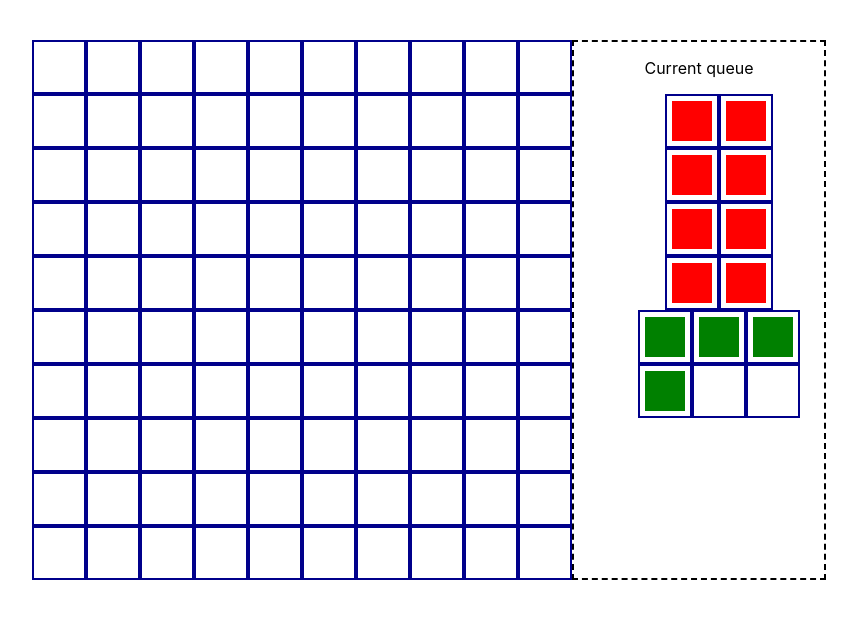
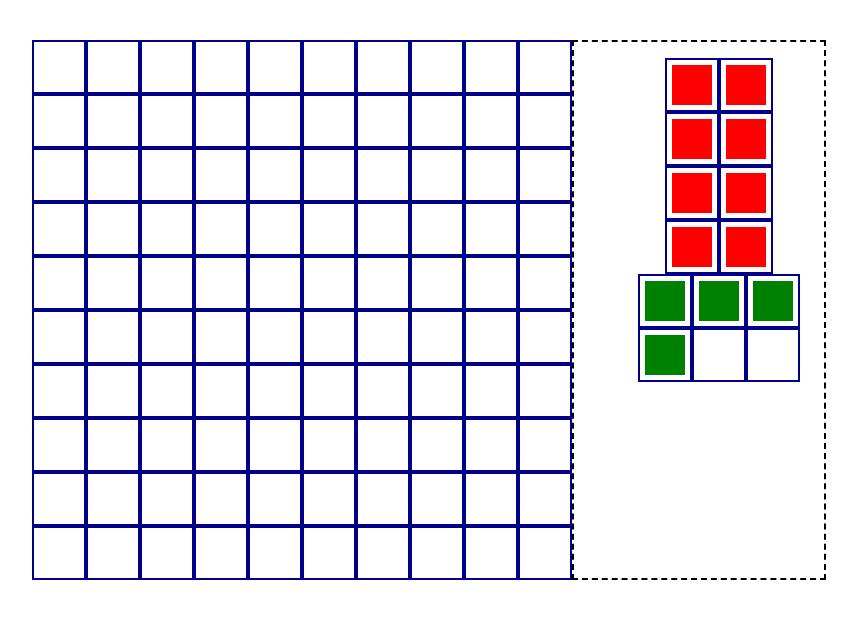
Before and after one commit to alexanderkho/1010, a React (Create React App) app: page / in a window 1280 px wide. Shown: the top 618 px of the page, without its empty margins (211-1068 px from the left). Built offline with nearby package versions, Linux system fonts and the light colour scheme.

Commit message:
refactor usePieceQueue + renderBoard

```diff
--- a/src/components/Board/index.tsx
+++ b/src/components/Board/index.tsx
@@ -1,12 +1,14 @@
 import * as React from "react";
 
-import { T_Pos } from "./BoardTypes";
+import { T_Cell, T_Pos } from "./BoardTypes";
 import { T_BitMap, PiecePreview } from "../Pieces";
 import initBoard from "./initBoard";
 import boardReducer, { addPiece, clearRow, clearCol } from "./state";
 import { T_PieceData, usePieceQueue } from "../../game";
 import "./Board.css";
-import renderBoard from "./renderBoard";
+import renderGrid from "./renderGrid";
+import Cell from "../Cell";
+import Block from "../Block";
 
 type T_BoardContext = {
   playPiece?: (o: T_Pos, p: T_PieceData, i: number) => void;
@@ -16,8 +18,9 @@ const BoardContext = React.createContext<T_BoardContext>({});
 
 const Board: React.FC = () => {
   const [board, dispatch] = React.useReducer(boardReducer, initBoard());
-  const [queue, next, removePiece] = usePieceQueue();
+  const [queue, removeFromQueue] = usePieceQueue(); //maybe rename to something like useGameState
 
+  //TODO: can this be encapsulated in usePieceQueue()?
   //check for filled lines
   React.useEffect(() => {
     const rows = new Array(board.length).fill(true);
@@ -43,7 +46,8 @@ const Board: React.FC = () => {
     });
   }, [board]);
 
-  //TODO: this + addPiece is !DRY AKA WET
+  //TODO: this + playPiece is !DRY
+  //maybe define a func to loop over board and run a callback on each cell
   const isValidPlacement = (piece: T_BitMap, origin: T_Pos) => {
     const [originRow, originCol] = origin;
     for (let i = 0; i < piece.length; i++) {
@@ -59,24 +63,7 @@ const Board: React.FC = () => {
     return true;
   };
 
-  const playPiece = (origin: T_Pos) => {
-    const nextPiece = queue[queue.length - 1];
-    const { bitmap } = nextPiece;
-    if (!isValidPlacement(bitmap, origin)) {
-      return;
-    }
-    const [originRow, originCol] = origin;
-    for (let i = 0; i < bitmap.length; i++) {
-      for (let j = 0; j < bitmap[i].length; j++) {
-        if (bitmap[i][j]) {
-          dispatch(addPiece(nextPiece.name, [i + originRow, j + originCol]));
-        }
-      }
-    }
-    next();
-  };
-
-  const playPieceDrop = (origin: T_Pos, piece: T_PieceData, index: number) => {
+  const playPiece = (origin: T_Pos, piece: T_PieceData, index: number) => {
     const { bitmap, name } = piece;
     if (!isValidPlacement(bitmap, origin)) {
       return;
@@ -89,17 +76,21 @@ const Board: React.FC = () => {
         }
       }
     }
-    removePiece(index);
+    removeFromQueue(index);
   };
 
-  // const rQueue = [...queue].reverse();
+  const renderBoardCell = (cell: T_Cell, pos: T_Pos): JSX.Element => {
+    return (
+      <Cell pos={pos}>{cell.piece ? <Block piece={cell.piece} /> : null}</Cell>
+    );
+  };
+
   return (
-    <BoardContext.Provider value={{ playPiece: playPieceDrop }}>
+    <BoardContext.Provider value={{ playPiece }}>
       <div className="board">
-        <div>{renderBoard(board, playPiece)}</div>
+        <div>{renderGrid(board, renderBoardCell)}</div>
         {queue && (
           <div className="piece-queue">
-            <p>Current queue</p>
             <ul>
               {queue.map((p, i) => (
                 <PiecePreview piece={p} key={i} index={i} />
--- a/src/components/Board/renderBoard.tsx
+++ /dev/null
@@ -1,29 +0,0 @@
-import Cell from "../Cell";
-import { T_Board, T_Pos } from "./BoardTypes";
-import Block from "../Block";
-
-const renderBoard = (
-  board: T_Board,
-  onClick: (p: T_Pos) => void
-): JSX.Element => {
-  return (
-    <>
-      {board.map((row, i) => (
-        <div className="row" key={i}>
-          {row.map((cell, j) => (
-            <Cell onClick={() => onClick(cell.pos)} key={j} pos={[i, j]}>
-              {cell.piece ? <Block piece={cell.piece} /> : null}
-            </Cell>
-          ))}
-        </div>
-      ))}
-    </>
-  );
-};
-
-//TODO: see PiecePreview.tsx
-// const renderPieceQueue = (queue: T_Queue ): JSX.Element => {
-//   const queueBoard: T_Board = queue.map()
-// }
-
-export default renderBoard;
--- /dev/null
+++ b/src/components/Board/renderGrid.tsx
@@ -0,0 +1,18 @@
+import { T_Pos } from "./BoardTypes";
+
+function renderGrid<C>(
+  grid: Array<Array<C>>,
+  renderCell: (cell: C, pos: T_Pos) => JSX.Element
+): JSX.Element {
+  return (
+    <>
+      {grid.map((row, i) => (
+        <div className="row">
+          {row.map((cell, j) => renderCell(cell, [i, j]))}
+        </div>
+      ))}
+    </>
+  );
+}
+
+export default renderGrid;
--- a/src/components/Cell/index.tsx
+++ b/src/components/Cell/index.tsx
@@ -37,6 +37,7 @@ const Cell: React.FC<Props> = ({ children, onClick, pos }) => {
       },
       canDrop: (item, monitor) => {
         //TODO: call some func here passed down from Board to determine if valid placement
+        //maybe check validPlacements dictonary`
         return true;
       },
     }),
--- a/src/components/Pieces/PiecePreview.tsx
+++ b/src/components/Pieces/PiecePreview.tsx
@@ -6,13 +6,13 @@ import PreviewCell from "../Cell/PreviewCell";
 import Block from "../Block";
 import "./PiecePreview.css";
 import { T_Pos } from "../Board/BoardTypes";
+import renderGrid from "../Board/renderGrid";
 
 type Props = {
   piece: T_PieceData;
   index: number;
 };
 
-//TODO: Find a way to do this with renderBoard
 const PiecePreview: React.FC<Props> = ({ piece, index }) => {
   const [dragOrigin, setDragOrigin] = React.useState<T_Pos | null>(null);
   const updateDragOrigin = (origin: T_Pos | null): void => {
@@ -39,23 +39,15 @@ const PiecePreview: React.FC<Props> = ({ piece, index }) => {
     [piece, dragOrigin, index]
   );
 
-  return (
-    <div ref={drag}>
-      {piece.bitmap.map((row, i) => (
-        <div className="row" key={i}>
-          {row.map((cell, j) => (
-            <PreviewCell
-              key={j}
-              pos={[i, j]}
-              updateDragOrigin={updateDragOrigin}
-            >
-              {cell ? <Block piece={piece.name} /> : null}
-            </PreviewCell>
-          ))}
-        </div>
-      ))}
-    </div>
-  );
+  const renderPreviewCell = (cell: 0 | 1, pos: T_Pos): JSX.Element => {
+    return (
+      <PreviewCell pos={pos} updateDragOrigin={updateDragOrigin}>
+        {cell ? <Block piece={piece.name} /> : null}
+      </PreviewCell>
+    );
+  };
+
+  return <div ref={drag}>{renderGrid(piece.bitmap, renderPreviewCell)}</div>;
 };
 
 export default PiecePreview;
--- a/src/game/index.ts
+++ b/src/game/index.ts
@@ -19,12 +19,14 @@ type T_PieceData = {
 
 type T_QUEUE = T_PieceData[];
 
-const usePieceQueue = (): [T_QUEUE, () => void, (i: number) => void] => {
+const usePieceQueue = (): [T_QUEUE, (i: number) => void] => {
   const [queue, setQueue] = React.useState<T_QUEUE>([]);
   React.useEffect(() => {
     if (!queue.length) {
       const newQueue: T_QUEUE = [];
       for (let i = 0; i < QUEUE_SIZE; i++) {
+        //should probably export all this initilization as a function from Pieces
+        //e.g. newQueue.push(new Piece())
         const rotation = Math.floor(Math.random() * 4) as T_Rotation;
         const pieceName = getRandomPiece();
         const piece: T_PieceData = {
@@ -38,13 +40,6 @@ const usePieceQueue = (): [T_QUEUE, () => void, (i: number) => void] => {
     }
   }, [queue]);
 
-  const next = () =>
-    setQueue((prev) => {
-      const newQueue: T_QUEUE = [...prev];
-      newQueue.pop();
-      return newQueue;
-    });
-
   const removePiece = (i: number) => {
     setQueue((prev) => {
       const newQueue = [...prev];
@@ -53,7 +48,7 @@ const usePieceQueue = (): [T_QUEUE, () => void, (i: number) => void] => {
     });
   };
 
-  return [queue, next, removePiece];
+  return [queue, removePiece];
 };
 
 const DragTypes = {
```
